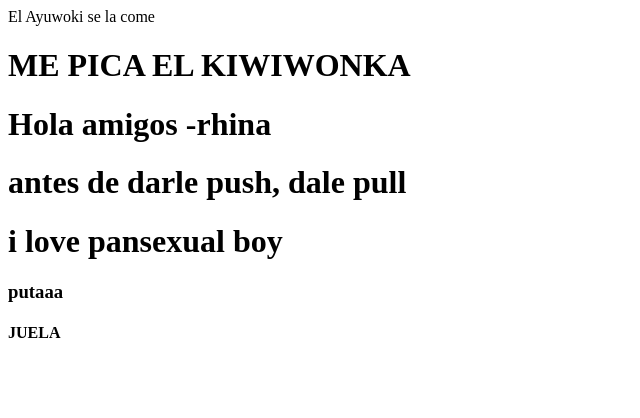
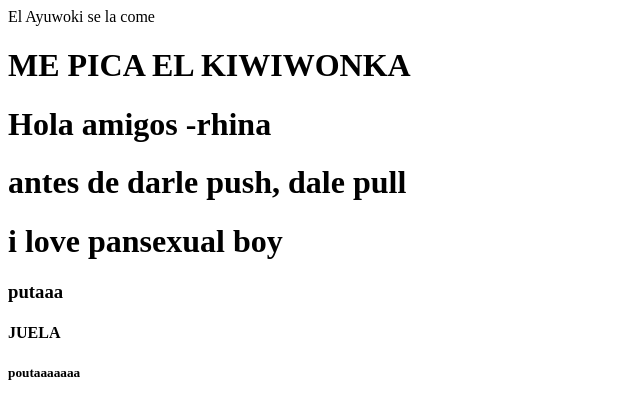
Before and after one commit to prograorganization/PruebaAyuwoki, a plain HTML site: page PruebaProjecto/web/index.html in a window 1280 px wide. Shown: the full height of the page, 0-640 px from the left. Drawn offline with Linux system fonts and the light colour scheme.

Commit message:
commite
comianona

```diff
--- a/PruebaProjecto/web/index.html
+++ b/PruebaProjecto/web/index.html
@@ -16,6 +16,7 @@
         <h1>i love pansexual boy</h1>
         <h3>putaaa</h3>
         <h4>JUELA</h4>
+        <h5>poutaaaaaaa</h5>
 
     </body>
 </html>
```
